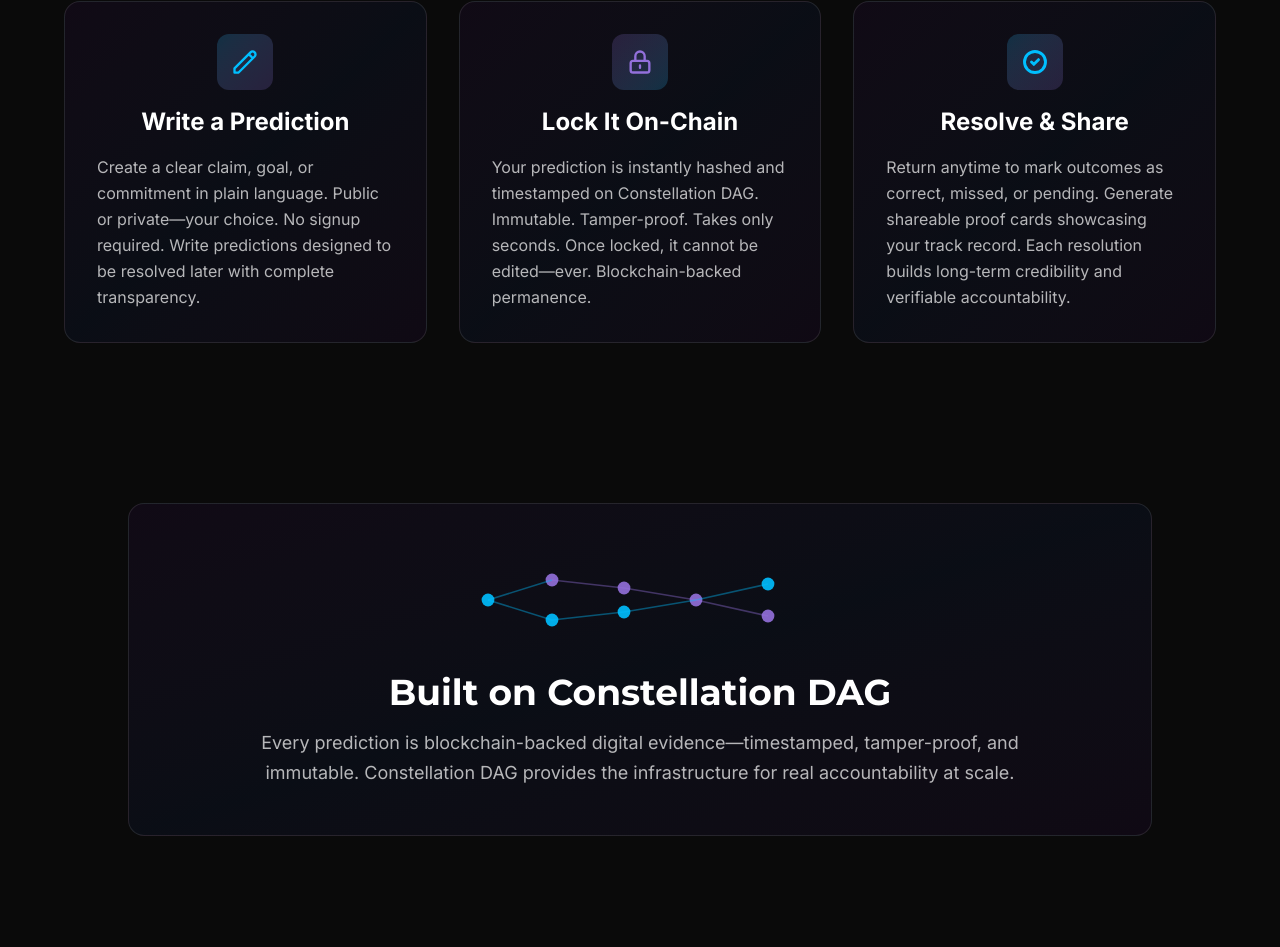
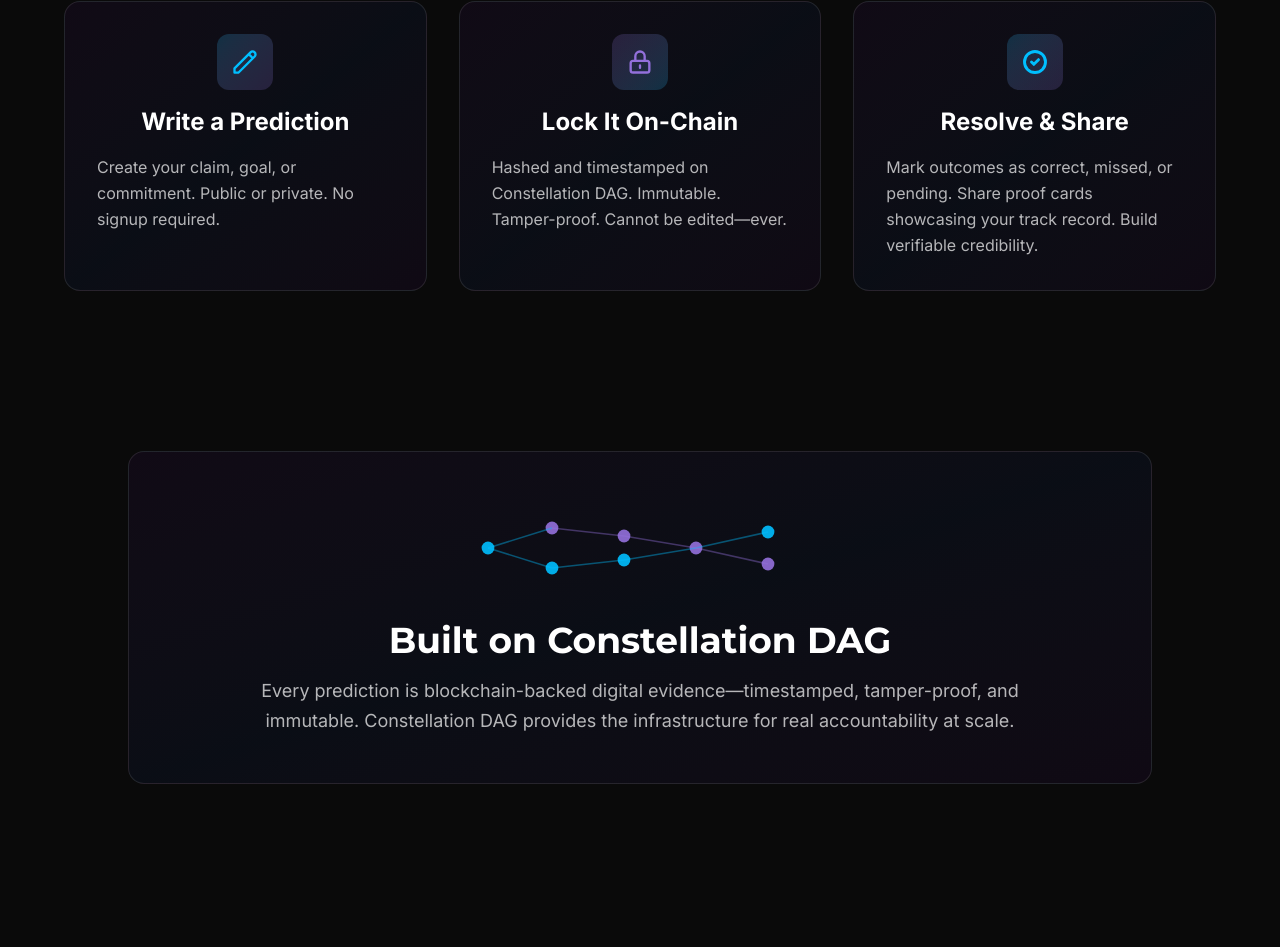
Before and after one commit to Boomchakalala/prooflocker, a Next.js app: page / in a window 1280 px wide. Shown: the part 1612-2559 px from the top of the page. Built offline with nearby package versions, Linux system fonts and the light colour scheme; no server answers.

Commit message:
Sandbox autosave

```diff
--- a/src/components/HowItWorks.tsx
+++ b/src/components/HowItWorks.tsx
@@ -25,7 +25,7 @@ export default function HowItWorks() {
             </div>
             <h3 className="text-xl md:text-2xl font-bold text-white text-center mb-4">Write a Prediction</h3>
             <p className="text-sm md:text-base text-white/70 leading-relaxed">
-              Create a clear claim, goal, or commitment in plain language. Public or private—your choice. No signup required. Write predictions designed to be resolved later with complete transparency.
+              Create your claim, goal, or commitment. Public or private. No signup required.
             </p>
           </div>
 
@@ -40,7 +40,7 @@ export default function HowItWorks() {
             </div>
             <h3 className="text-xl md:text-2xl font-bold text-white text-center mb-4">Lock It On-Chain</h3>
             <p className="text-sm md:text-base text-white/70 leading-relaxed">
-              Your prediction is instantly hashed and timestamped on Constellation DAG. Immutable. Tamper-proof. Takes only seconds. Once locked, it cannot be edited—ever. Blockchain-backed permanence.
+              Hashed and timestamped on Constellation DAG. Immutable. Tamper-proof. Cannot be edited—ever.
             </p>
           </div>
 
@@ -55,7 +55,7 @@ export default function HowItWorks() {
             </div>
             <h3 className="text-xl md:text-2xl font-bold text-white text-center mb-4">Resolve & Share</h3>
             <p className="text-sm md:text-base text-white/70 leading-relaxed">
-              Return anytime to mark outcomes as correct, missed, or pending. Generate shareable proof cards showcasing your track record. Each resolution builds long-term credibility and verifiable accountability.
+              Mark outcomes as correct, missed, or pending. Share proof cards showcasing your track record. Build verifiable credibility.
             </p>
           </div>
         </div>
```
